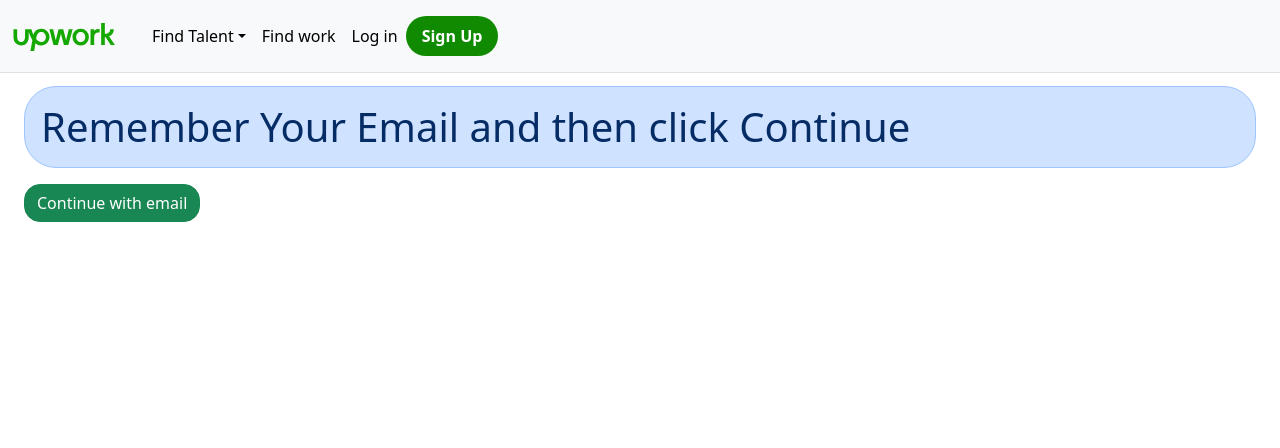
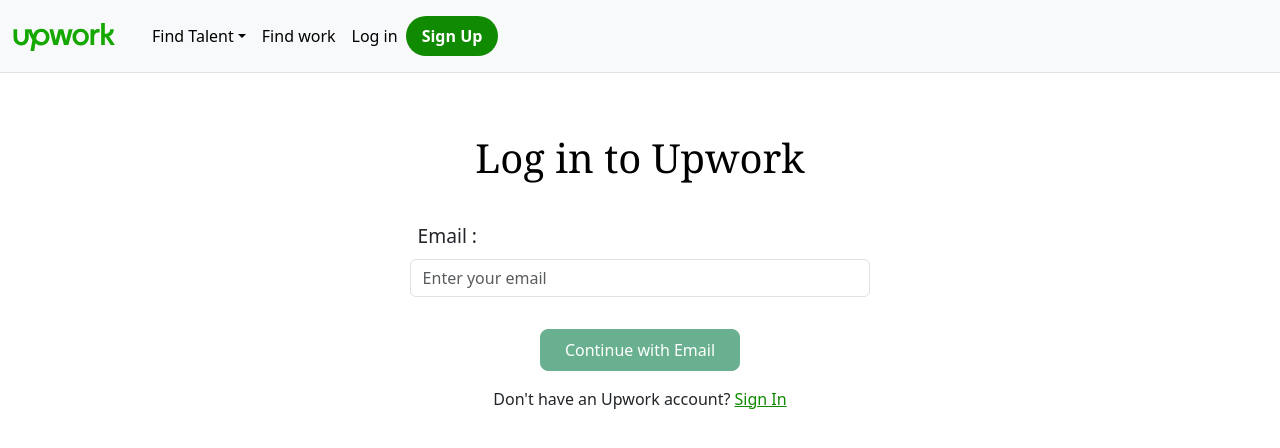
Before and after one commit to Sanju2op/upwork_clone, a React (Create React App) app: page /login in a window 1280 px wide. Shown: the top 448 px of the page. Built offline with nearby package versions, Linux system fonts and the light colour scheme.

Commit message:
added login comps, LogIn.css workign steps on logIn backend work on registration and login still pending

```diff
--- /dev/null
+++ b/src/components/LogIn/GetEmail.jsx
@@ -0,0 +1,63 @@
+import React, { useState } from "react";
+import { Button } from "react-bootstrap";
+
+const GetEmail = ({setEmail, handleContinue }) => {
+
+  const [isValidEmail, setIsValidEmail] = useState(false);
+
+  const validateEmail = (email) => {
+    // Regular expression for basic email validation
+    const emailRegex = /^[^\s@]+@[^\s@]+\.[^\s@]+$/;
+    return emailRegex.test(email);
+  };
+
+  const handleEmailChange = (e) => {
+    const newEmail = e.target.value;
+    setEmail(newEmail);
+    setIsValidEmail(validateEmail(newEmail));
+  };
+
+  return (
+    <div id="container">
+      <div id="baseDiv">
+        <div className="row m-2 mt-5 mb-4">
+          <div className="col">
+            <h1 className="FontStyleHere">Log in to Upwork</h1>
+          </div>
+        </div>
+        <div className="form">
+          <form>
+
+            <div className="form-group m-3">
+              <label className="m-2" htmlFor="email">Email : </label>
+              <input
+                type="email"
+                className="form-control"
+                id="email"
+                placeholder="Enter your email"
+                // value={email}
+                onChange={handleEmailChange}
+                required />
+            </div>
+
+            <div className="form-group btn_center" >
+              <span title={!isValidEmail ? "Enter Valid Email please" : "You can continue now"}>
+                <Button
+                  className="btn btn-success rounded-3 mt-3  py-2 px-4"
+                  type="button"
+                  onClick={handleContinue}
+                  disabled={!isValidEmail}
+                >
+                  Continue with Email
+                </Button>
+              </span>
+            </div>
+          </form>
+          <div className="p-3"> Don't have an Upwork account? <a id="linkStuff" href="/signup">Sign In</a></div>
+        </div>
+      </div>
+    </div>
+  );
+};
+
+export default GetEmail;
--- /dev/null
+++ b/src/components/LogIn/GetPassword.jsx
@@ -0,0 +1,80 @@
+import React, { useState } from "react";
+import { Button } from "react-bootstrap";
+
+const GetPassword = ({ email, password, setPassword, handleSubmit, handleContinue }) => {
+
+    const [isLoggingIn, setIsLoggingIn] = useState(false);
+
+    const [passwordError, setPasswordError] = useState("");
+
+    const handlePasswordChange = (e) => {
+        const password = e.target.value;
+        setPassword(password);
+        setPasswordError(password.trim() === "" ? "Password cannot be empty" : "");
+    };
+
+    const handleFormSubmit = async (e) => {
+        e.preventDefault();
+        if (!password.trim()) {
+            setPasswordError("Password cannot be empty");
+            return;
+        }
+        setIsLoggingIn(true);
+        // Proceed with form submission
+        await handleSubmit(password);
+        setIsLoggingIn(false);
+    };
+
+    return (
+        <div id="container">
+            <div id="baseDiv">
+                <div className="row m-2 mt-5 mb-4">
+                    <div className="col">
+                        <h1 className="FontStyleHere">Welcome</h1>
+                        <h5 className="text text-muted">{email}</h5>
+                    </div>
+                </div>
+                <div className="form">
+                    <form>
+
+                        <div className="form-group m-3">
+                            <label className="m-2" htmlFor="password">Password : </label>
+                            <input type="password" className="form-control" id="password" placeholder="Password" onChange={handlePasswordChange} required />
+                            {passwordError && <div className="text-danger">{passwordError}</div>}
+                        </div>
+
+                        <div className="form-group btn_center" >
+                            <span title={passwordError || !password.trim() ? "Password cannot be empty" : " You can Log in now"}
+                            >
+                                <Button
+                                    className="btn btn-success rounded-3 mt-3 py-2 px-4"
+                                    type="button"
+                                    onClick={handleFormSubmit}
+                                    disabled={passwordError || !password.trim() || isLoggingIn}
+                                >
+                                    {isLoggingIn ? "Logging in..." : "Log in"}
+                                </Button>
+                            </span>
+                        </div>
+                    </form>
+                    <div onClick={handleContinue} className="p-3 not-you-div">Not you?</div>
+                </div>
+            </div>
+        </div>
+    );
+};
+
+export default GetPassword;
+
+// const [passwordError, setPasswordError] = useState("");
+
+// const handlePasswordChange = (e) => {
+//     const password = e.target.value;
+//     const passwordRegex = /^(?=.*\d)(?=.*[a-z])(?=.*[A-Z])(?=.*[a-zA-Z]).{8,}$/;
+//     if (!passwordRegex.test(password)) {
+//       setPasswordError("Password must contain at least 8 characters, including one uppercase letter, one lowercase letter, and one number.");
+//     } else {
+//       setPasswordError("");
+//     }
+//     setPassword(password);
+//   };
--- a/src/components/SignUp/UserType.jsx
+++ b/src/components/SignUp/UserType.jsx
@@ -29,7 +29,7 @@
                                             onChange={handleUserTypeChange}
                                         />
                                         <h5 id="typeLogo" className="card-title">
-                                            <svg xmlns="http://www.w3.org/2000/svg" aria-hidden="true" data-name="Layer 1" viewBox="0 0 24 24" role="img"><path fill="none" vector-effect="non-scaling-stroke" stroke="var(--icon-color, #001e00)" stroke-linecap="round" stroke-linejoin="round" stroke-width="1.5" d="M19.28 21h-6.9a1.6 1.6 0 01-1.73-1.5v-4a1.6 1.6 0 011.73-1.5h6.9A1.59 1.59 0 0121 15.5v4a1.66 1.66 0 01-1.72 1.5z"></path><path fill="none" vector-effect="non-scaling-stroke" stroke="var(--icon-color, #001e00)" stroke-linecap="round" stroke-linejoin="round" stroke-width="1.5" d="M16.9 12h-2.15a.65.65 0 00-.72.66V14h3.59v-1.34a.65.65 0 00-.72-.66z"></path><line x1="10.65" x2="21" y1="17.29" y2="17.29" fill="none" vector-effect="non-scaling-stroke" stroke="var(--icon-color, #001e00)" stroke-linecap="round" stroke-linejoin="round" stroke-width="1.5"></line><circle cx="10.04" cy="5.73" r="2.73" fill="none" vector-effect="non-scaling-stroke" stroke="var(--icon-color, #001e00)" stroke-linecap="round" stroke-linejoin="round" stroke-width="1.5"></circle><path fill="none" vector-effect="non-scaling-stroke" stroke="var(--icon-color, #001e00)" stroke-linecap="round" stroke-linejoin="round" stroke-width="1.5" d="M3 18.45v-.9a7 7 0 017-7h.09a6.73 6.73 0 011.91.27"></path></svg>
+                                            <svg xmlns="http://www.w3.org/2000/svg" aria-hidden="true" data-name="Layer 1" viewBox="0 0 24 24" role="img"><path fill="none" vectorEffect="non-scaling-stroke" stroke="var(--icon-color, #001e00)" strokeLinecap="round" strokeLinejoin="round" strokeWidth="1.5" d="M19.28 21h-6.9a1.6 1.6 0 01-1.73-1.5v-4a1.6 1.6 0 011.73-1.5h6.9A1.59 1.59 0 0121 15.5v4a1.66 1.66 0 01-1.72 1.5z"></path><path fill="none" vectorEffect="non-scaling-stroke" stroke="var(--icon-color, #001e00)" strokeLinecap="round" strokeLinejoin="round" strokeWidth="1.5" d="M16.9 12h-2.15a.65.65 0 00-.72.66V14h3.59v-1.34a.65.65 0 00-.72-.66z"></path><line x1="10.65" x2="21" y1="17.29" y2="17.29" fill="none" vectorEffect="non-scaling-stroke" stroke="var(--icon-color, #001e00)" strokeLinecap="round" strokeLinejoin="round" strokeWidth="1.5"></line><circle cx="10.04" cy="5.73" r="2.73" fill="none" vectorEffect="non-scaling-stroke" stroke="var(--icon-color, #001e00)" strokeLinecap="round" strokeLinejoin="round" strokeWidth="1.5"></circle><path fill="none" vectorEffect="non-scaling-stroke" stroke="var(--icon-color, #001e00)" strokeLinecap="round" strokeLinejoin="round" strokeWidth="1.5" d="M3 18.45v-.9a7 7 0 017-7h.09a6.73 6.73 0 011.91.27"></path></svg>
                                         </h5>
                                         <h3 className="card-subtitle text-dark">I’m a client, hiring for a project &nbsp;&nbsp;</h3>
                                     </div>
@@ -48,7 +48,7 @@
                                             onChange={handleUserTypeChange}
                                         />
                                         <h5 id="typeLogo" className="card-title">
-                                            <svg xmlns="http://www.w3.org/2000/svg" aria-hidden="true" data-name="Layer 1" viewBox="0 0 24 24" role="img"><polygon fill="none" vector-effect="non-scaling-stroke" stroke="var(--icon-color, #001e00)" stroke-linecap="round" stroke-linejoin="round" stroke-width="1.5" points="19.38 21 8.38 21 10 14 21 14 19.38 21"></polygon><circle cx="14.69" cy="17.5" r=".5" fill="var(--icon-color, #001e00)" vector-effect="non-scaling-stroke" stroke="var(--icon-color, #001e00)" stroke-linecap="round" stroke-linejoin="round"></circle><line x1="9.43" x2="5.99" y1="21" y2="21" fill="none" vector-effect="non-scaling-stroke" stroke="var(--icon-color, #001e00)" stroke-linecap="round" stroke-linejoin="round" stroke-width="1.5"></line><circle cx="10.04" cy="5.73" r="2.73" fill="none" vector-effect="non-scaling-stroke" stroke="var(--icon-color, #001e00)" stroke-linecap="round" stroke-linejoin="round" stroke-width="1.5"></circle><path fill="none" vector-effect="non-scaling-stroke" stroke="var(--icon-color, #001e00)" stroke-linecap="round" stroke-linejoin="round" stroke-width="1.5" d="M3 18.45v-.9a7 7 0 017-7h.09a6.94 6.94 0 013.79 1.12"></path></svg>
+                                            <svg xmlns="http://www.w3.org/2000/svg" aria-hidden="true" data-name="Layer 1" viewBox="0 0 24 24" role="img"><polygon fill="none" vectorEffect="non-scaling-stroke" stroke="var(--icon-color, #001e00)" strokeLinecap="round" strokeLinejoin="round" strokeWidth="1.5" points="19.38 21 8.38 21 10 14 21 14 19.38 21"></polygon><circle cx="14.69" cy="17.5" r=".5" fill="var(--icon-color, #001e00)" vectorEffect="non-scaling-stroke" stroke="var(--icon-color, #001e00)" strokeLinecap="round" strokeLinejoin="round"></circle><line x1="9.43" x2="5.99" y1="21" y2="21" fill="none" vectorEffect="non-scaling-stroke" stroke="var(--icon-color, #001e00)" strokeLinecap="round" strokeLinejoin="round" strokeWidth="1.5"></line><circle cx="10.04" cy="5.73" r="2.73" fill="none" vectorEffect="non-scaling-stroke" stroke="var(--icon-color, #001e00)" strokeLinecap="round" strokeLinejoin="round" strokeWidth="1.5"></circle><path fill="none" vectorEffect="non-scaling-stroke" stroke="var(--icon-color, #001e00)" strokeLinecap="round" strokeLinejoin="round" strokeWidth="1.5" d="M3 18.45v-.9a7 7 0 017-7h.09a6.94 6.94 0 013.79 1.12"></path></svg>
                                         </h5>
                                         <h3 className="card-subtitle text-dark"> I’m a freelancer, looking for work</h3>
                                     </div>
--- /dev/null
+++ b/src/pages/LogIn.css
@@ -0,0 +1,61 @@
+#container {
+    display: flex;
+    justify-content: center;
+    align-items: center;
+    /* height: 100vh; */
+    text-align: center;
+}
+
+.FontStyleHere {
+    font-family: Rza, Rza-fallback, Georgia, serif;
+    font-weight: 540;
+    color: black;
+}
+
+.form-group {
+    text-align: left;
+}
+
+#baseDiv {
+    width: 40%;
+}
+
+
+@media only screen and (max-width: 767px) {
+    .FontStyleHere {
+        font-weight: 600;
+        font-size: large;
+    }
+
+    #baseDiv {
+        width: 100%;
+    }
+
+    .form {
+        width: 100%;
+        margin: auto;
+    }
+
+}
+
+label,
+button {
+    margin: auto;
+    font-size: larger;
+    font-weight: 500;
+}
+
+.btn_center {
+    display: flex;
+    justify-content: center;
+    text-align: center;
+}
+
+.not-you-div {
+    color: #108A00;
+    font-size: medium;
+    font-weight: 500;
+}
+.not-you-div:hover {
+    color: #18cf00;
+}
--- a/src/pages/LogIn.jsx
+++ b/src/pages/LogIn.jsx
@@ -1,28 +1,46 @@
 import React, { useState, useEffect } from "react";
+import "./LogIn.css";
+import GetEmail from "../components/LogIn/GetEmail";
+import GetPassword from "../components/LogIn/GetPassword";
 
 const LogIn = () => {
+
   useEffect(() => {
     document.title = "Upwork Login - Login to your Upwork account";
   }, []);
 
   const [step, setStep] = useState(1);
 
+  const [email, setEmail] = useState("");
+  const [password, setPassword] = useState("");
+
+  const handleSubmit = async () => {
+   return new Promise((resolve) => {
+    setTimeout(() => {
+      console.log("Email : ", email);
+      console.log("Password : ", password);
+      console.log("Function executed after 4 seconds");
+      setStep(1);
+    }, 3000); // 3000 milliseconds = 3 seconds
+   });
+  }
+
   return (
     <div className="container-fluid">
-      {step === 1 ?(
-        <>
-          <h1 className="alert alert-primary rounded-5">Remember Your Email and then click Continue</h1>
-          <button className="btn btn-success rounded-4" onClick={() => setStep(2)}>
-            Continue with email
-          </button>
-        </>
+      {step === 1 ? (
+        <GetEmail
+          email={email}
+          setEmail={setEmail}
+          handleContinue={() => setStep(2)}
+        />
       ) : (
-        <>
-          <h1 className="alert alert-primary rounded-5">Remember Your Password and then click Log in</h1>
-          <button className="btn btn-success rounded-4" onClick={() => setStep(1)}>
-            Log in
-          </button>
-        </>
+        <GetPassword
+          email={email}
+          password={password}
+          setPassword={setPassword}
+          handleSubmit={handleSubmit}
+          handleContinue={() => setStep(1)}
+        />
       )}
     </div>
   );
```
